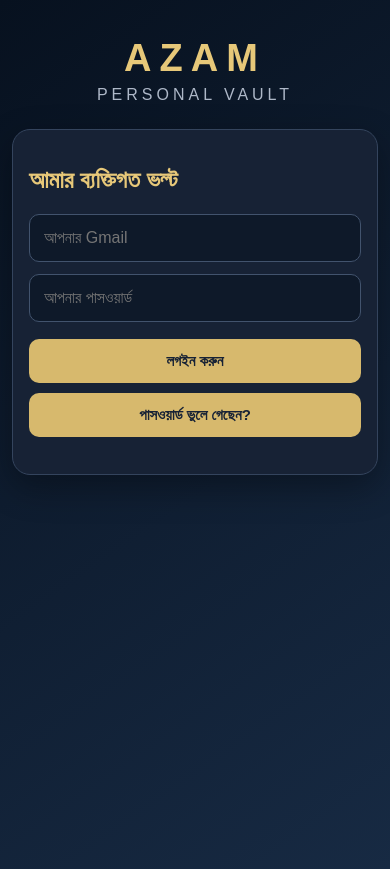
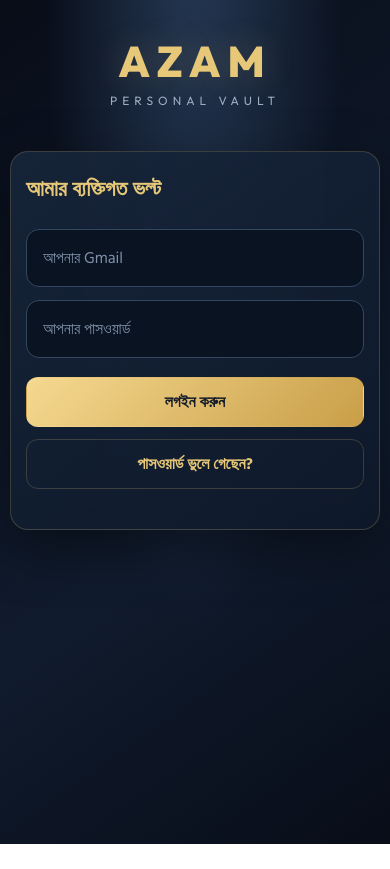
Before and after one commit to mdazam110011-cmd/azam-personal-vault, a plain HTML site: page index.html in a window 390 px wide. After the commit the page ends 844 px from the top, so only its background shows below. Drawn offline with nearby package versions, Linux system fonts and the light colour scheme.

Commit message:
Update style.css

```diff
--- a/style.css
+++ b/style.css
@@ -1,106 +1,273 @@
 
-*{box-sizing:border-box}
+@import url('https://fonts.googleapis.com/css2?family=Hind+Siliguri:wght@400;500;600;700&family=Outfit:wght@400;500;600;700;800&display=swap');
 
-body{
- margin:0;
- background:linear-gradient(145deg,#07111f,#172a43);
- color:#f5f6fa;
- font-family:Arial,sans-serif;
- min-height:100vh;
+:root {
+  --bg: #080d18;
+  --panel: #111c2e;
+  --panel-light: #17263c;
+  --gold: #e7c878;
+  --gold-light: #ffe6a1;
+  --text: #f5f5f7;
+  --muted: #9eacc1;
+  --border: rgba(231,200,120,.2);
+  --danger: #e66c78;
 }
 
-.container{
- max-width:700px;
- margin:25px auto;
- padding:18px;
+* {
+  box-sizing: border-box;
 }
 
-header{text-align:center;margin-bottom:25px}
-
-header h1{
- color:#e7c879;
- letter-spacing:8px;
- font-size:46px;
- margin:0;
+html {
+  scroll-behavior: smooth;
 }
 
-header p{
- color:#aeb8c8;
- letter-spacing:4px;
- margin:6px;
+body {
+  margin: 0;
+  min-height: 100vh;
+  padding: 24px 14px;
+  color: var(--text);
+  font-family: 'Hind Siliguri', sans-serif;
+  background:
+    radial-gradient(ellipse at 50% -15%, #273b58 0%, transparent 55%),
+    linear-gradient(145deg, #080d18, #101b2d 60%, #080d18);
 }
 
-.card{
- background:#172235;
- border:1px solid #34445d;
- border-radius:18px;
- padding:22px;
- margin:16px 0;
- box-shadow:0 12px 35px #0005;
+.container {
+  width: 100%;
+  max-width: 760px;
+  margin: 0 auto;
 }
 
-h2,h3{color:#e7c879}
-
-input,textarea{
- display:block;
- width:100%;
- padding:14px;
- margin:12px 0;
- border-radius:10px;
- border:1px solid #42536d;
- background:#0e1929;
- color:white;
- font-size:16px;
+header {
+  text-align: center;
+  padding: 28px 12px 32px;
 }
 
-textarea{min-height:130px;resize:vertical}
-
-button{
- border:0;
- border-radius:10px;
- padding:13px 18px;
- margin:5px 4px 5px 0;
- background:#d7b96d;
- color:#172235;
- font-weight:bold;
- font-size:15px;
- cursor:pointer;
+header h1 {
+  margin: 0;
+  font-family: 'Outfit', sans-serif;
+  font-size: clamp(46px, 10vw, 68px);
+  font-weight: 800;
+  letter-spacing: 10px;
+  color: var(--gold);
+  text-shadow: 0 0 35px #e7c87835;
 }
 
-button:active{opacity:.7}
-
-#logoutBtn{background:#33445d;color:white}
-
-#entries{margin-top:20px}
-
-.entry{
- padding:16px;
- margin:12px 0;
- background:#0e1929;
- border:1px solid #34445d;
- border-radius:12px;
- white-space:pre-wrap;
- overflow-wrap:anywhere;
+header p {
+  margin: 5px 0 0;
+  color: var(--muted);
+  font-family: 'Outfit', sans-serif;
+  letter-spacing: 5px;
+  font-size: 12px;
 }
 
-.entry h3{margin-top:0}
-
-hr{
- border:0;
- border-top:1px solid #42536d;
- margin:25px 0;
+.card {
+  padding: clamp(20px, 5vw, 32px);
+  margin: 18px 0;
+  border: 1px solid var(--border);
+  border-radius: 22px;
+  background: linear-gradient(145deg, #17253aee, #0e192aee);
+  box-shadow: 0 18px 55px #0006;
+  backdrop-filter: blur(12px);
 }
 
-#message{
- color:#f2ce7c;
- overflow-wrap:anywhere;
+h2 {
+  margin: 0 0 22px;
+  color: var(--gold);
+  font-size: 25px;
+  font-weight: 700;
 }
 
-[hidden]{display:none!important}
+h3 {
+  color: var(--gold-light);
+}
 
-@media(max-width:480px){
- .container{padding:12px}
- .card{padding:16px}
- header h1{font-size:38px}
- button{width:100%;margin:5px 0}
+input,
+textarea,
+select {
+  display: block;
+  width: 100%;
+  margin: 13px 0;
+  padding: 15px 16px;
+  border: 1px solid #344760;
+  border-radius: 13px;
+  outline: none;
+  background: #091322;
+  color: var(--text);
+  font-family: 'Hind Siliguri', sans-serif;
+  font-size: 16px;
+  transition: border .2s, box-shadow .2s;
+}
+
+input::placeholder,
+textarea::placeholder {
+  color: #7f90a8;
+}
+
+input:focus,
+textarea:focus,
+select:focus {
+  border-color: var(--gold);
+  box-shadow: 0 0 0 3px #e7c87820;
+}
+
+select {
+  cursor: pointer;
+}
+
+textarea {
+  min-height: 145px;
+  resize: vertical;
+  line-height: 1.7;
+}
+
+button {
+  display: inline-block;
+  min-height: 46px;
+  margin: 6px 5px 6px 0;
+  padding: 11px 21px;
+  border: 1px solid transparent;
+  border-radius: 12px;
+  background: linear-gradient(135deg, #f5d990, #c99e48);
+  color: #151c29;
+  font-family: 'Hind Siliguri', sans-serif;
+  font-size: 16px;
+  font-weight: 700;
+  cursor: pointer;
+  transition: transform .2s, box-shadow .2s, opacity .2s;
+}
+
+button:hover {
+  transform: translateY(-2px);
+  box-shadow: 0 7px 20px #e7c87830;
+}
+
+button:active {
+  transform: scale(.98);
+}
+
+button:disabled {
+  opacity: .5;
+  cursor: not-allowed;
+  transform: none;
+}
+
+#loginBtn,
+#saveBtn {
+  width: 100%;
+}
+
+#resetBtn {
+  width: 100%;
+  background: transparent;
+  color: var(--gold);
+  border-color: var(--border);
+}
+
+#cancelEditBtn {
+  background: #34445d;
+  color: white;
+}
+
+#logoutBtn {
+  background: #34445d;
+  color: white;
+}
+
+#changePasswordBtn {
+  width: 100%;
+}
+
+#backupBtn {
+  background: #1c785f;
+  color: white;
+}
+
+#entries {
+  margin-top: 25px;
+}
+
+.entry {
+  margin: 15px 0;
+  padding: 20px;
+  border: 1px solid var(--border);
+  border-radius: 17px;
+  background: linear-gradient(145deg, #17263a, #0b1626);
+  overflow-wrap: anywhere;
+  box-shadow: 0 8px 22px #0003;
+}
+
+.entry h3 {
+  margin: 0 0 8px;
+  font-size: 21px;
+}
+
+.entry p {
+  color: #d5dce7;
+  line-height: 1.8;
+  white-space: pre-wrap;
+}
+
+.entry button {
+  margin-top: 8px;
+}
+
+.entry button:last-child {
+  background: #522b37;
+  color: #ffdce0;
+}
+
+#message,
+#passwordMessage {
+  color: var(--gold-light);
+  font-size: 15px;
+  overflow-wrap: anywhere;
+}
+
+hr {
+  margin: 28px 0;
+  border: 0;
+  border-top: 1px solid var(--border);
+}
+
+[hidden] {
+  display: none !important;
+}
+
+::selection {
+  background: var(--gold);
+  color: #101827;
+}
+
+@media (max-width: 520px) {
+  body {
+    padding: 12px 10px;
   }
+
+  header {
+    padding: 22px 8px 25px;
+  }
+
+  header h1 {
+    font-size: 43px;
+    letter-spacing: 7px;
+  }
+
+  .card {
+    padding: 19px 15px;
+    border-radius: 18px;
+  }
+
+  h2 {
+    font-size: 22px;
+  }
+
+  button {
+    width: 100%;
+    margin: 6px 0;
+  }
+
+  .entry {
+    padding: 16px;
+  }
+}
```
